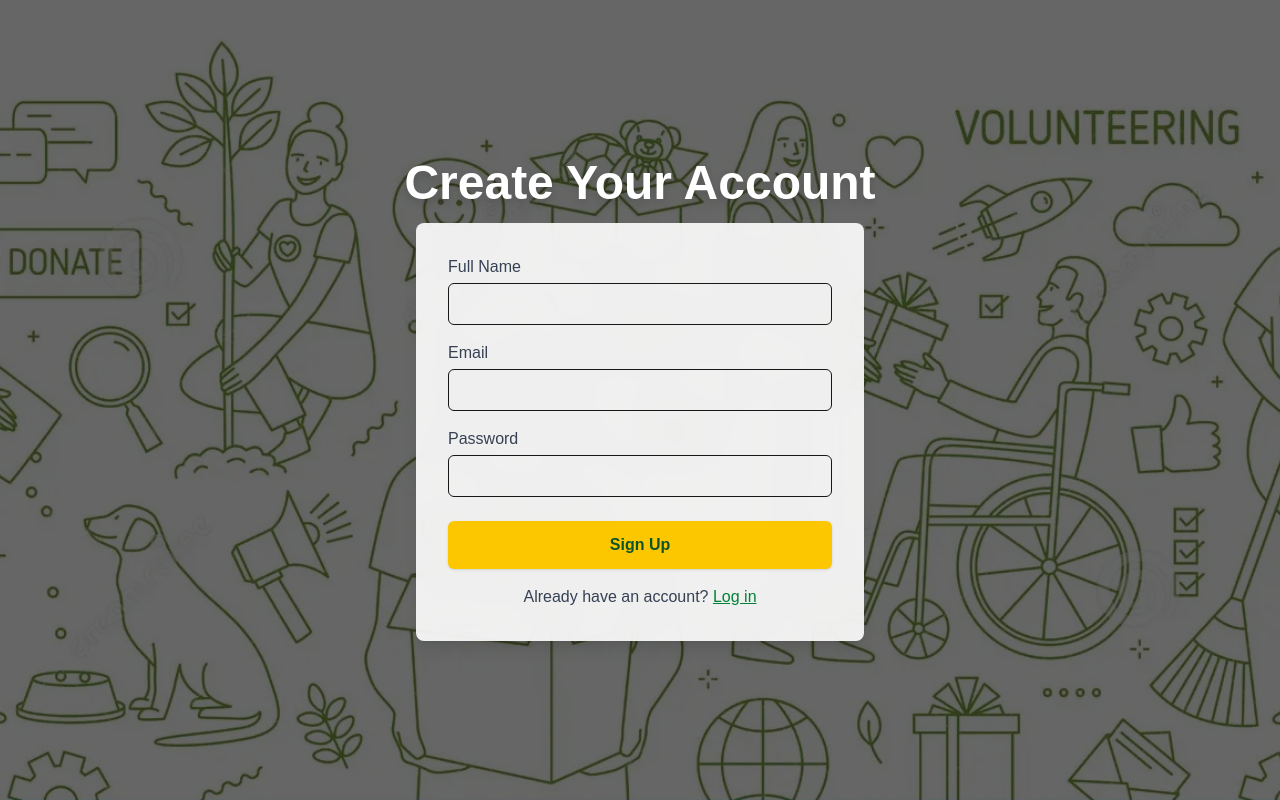
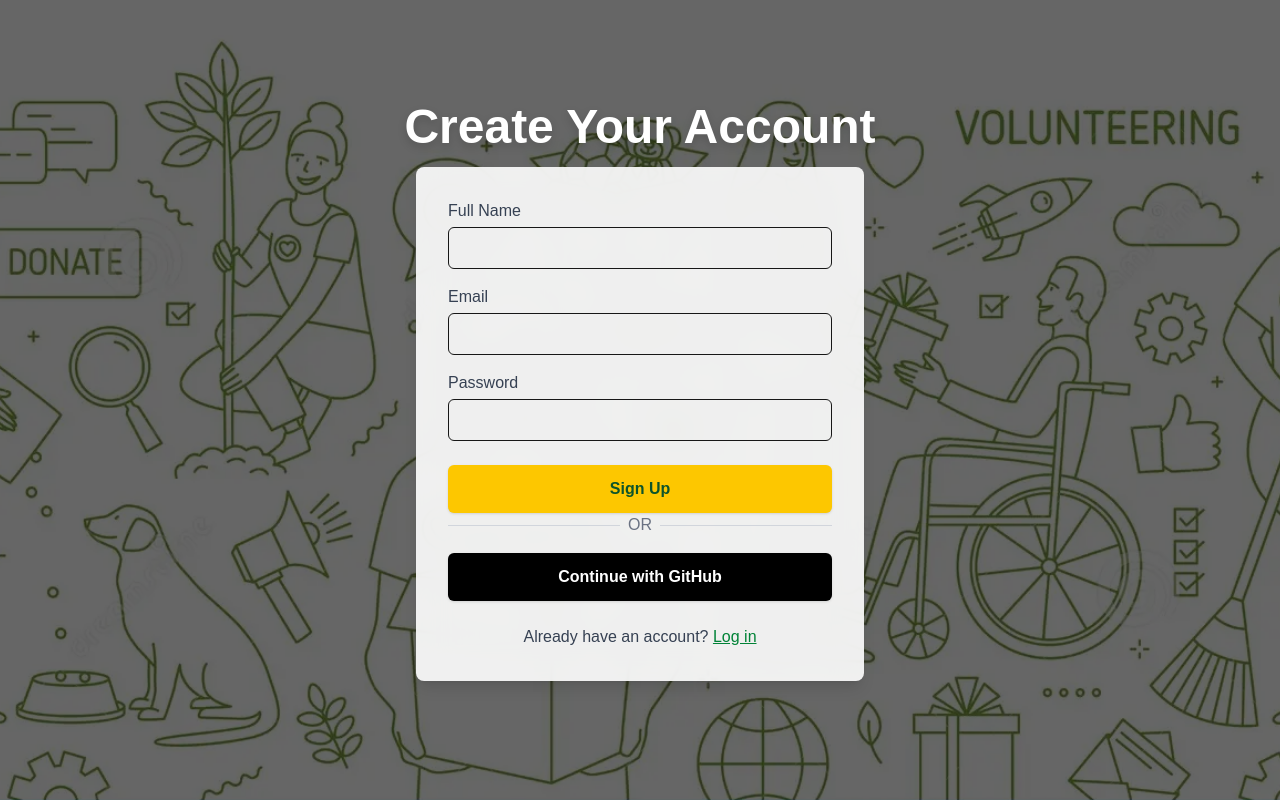
Before and after one commit to S-hussaini/cprg306-project, a Next.js app: page /signup in a window 1280 px wide. Built offline with nearby package versions, Linux system fonts and the light colour scheme; no server answers.

Commit message:
add the Github in Singup page and eddit the profile page

```diff
--- a/app/profile/page.js
+++ b/app/profile/page.js
@@ -37,7 +37,7 @@ export default function Profile() {
         const snap = await getDocs(q);
 
         if (!snap.empty) {
-          setProfileData(snap.docs[0].data()); // Take the first matching document
+          setProfileData(snap.docs[0].data());
         } else {
           console.log("No user document found for this email!");
         }
@@ -50,8 +50,7 @@ export default function Profile() {
 
     fetchProfile();
   }, [user]);
-
-  // Fetch volunteer tasks for user
+  // Fetch volunteer tasks
   useEffect(() => {
     if (!user) return;
 
@@ -104,7 +103,6 @@ export default function Profile() {
       <PageHeader />
 
       <div className="relative z-10 max-w-3xl mx-auto py-10">
-        {/* USER INFO */}
         <h1 className="text-3xl font-bold mb-6 text-gray-900">Profile Page</h1>
 
         <div className="bg-white p-6 rounded-2xl shadow-md mb-10">
@@ -129,19 +127,38 @@ export default function Profile() {
           </p>
 
           <p className="text-xl mb-4 text-gray-800">
-            <strong>Availability:</strong> {profileData?.availability || "No availability info"}
+            <strong>Availability:</strong>
+            <br />
+            {profileData?.availability && profileData.availability.length > 0 ? (
+              profileData.availability
+                .sort()
+                .map((dateStr) => {
+                  const date = new Date(dateStr);
+                  const weekday = date.toLocaleDateString("en-US", { weekday: "long" });
+                  const formattedDate = date.toLocaleDateString("en-US", {
+                    month: "2-digit",
+                    day: "2-digit",
+                    year: "numeric",
+                  });
+                  return (
+                    <span key={dateStr} className="block">
+                      {weekday}: {formattedDate}
+                    </span>
+                  );
+                })
+            ) : (
+              "No availability info"
+            )}
           </p>
 
           <div className="flex flex-wrap gap-4 mt-4">
             <Button text="Update Profile Details" onClick={() => router.push("/profile/editProfile")}>
-            Update Profile Details
+              Update Profile Details
             </Button>
           </div>
         </div>
 
-        {/* TASK SECTIONS */}
         <div className="space-y-10">
-          {/* UPCOMING TASKS */}
           <div className="bg-white p-6 rounded-2xl shadow-md mb-10">
             <h2 className="text-2xl font-bold text-gray-900 mb-4">Upcoming Volunteer Tasks</h2>
 
@@ -157,7 +174,7 @@ export default function Profile() {
                     <p className="text-gray-700">{task.description}</p>
                     <p className="text-gray-600 mt-1"><strong>Points:</strong> {task.points}</p>
                     <Button text="View Task" onClick={() => router.push(`/tasks/${task.id}`)}>
-                    View Detail
+                      View Detail
                     </Button>
                   </div>
                 ))}
@@ -165,7 +182,6 @@ export default function Profile() {
             )}
           </div>
 
-          {/* COMPLETED TASKS */}
           <div className="bg-white p-6 rounded-2xl shadow-md mb-10">
             <h2 className="text-2xl font-bold text-gray-900 mb-4">Completed Tasks</h2>
 
--- a/app/signup/page.js
+++ b/app/signup/page.js
@@ -4,8 +4,12 @@ import { useState } from "react";
 import Link from "next/link";
 import { useRouter } from "next/navigation";
 import { auth, db } from "../../lib/firebase";
-import { createUserWithEmailAndPassword } from "firebase/auth";
-import { doc, setDoc } from "firebase/firestore";
+import {
+  createUserWithEmailAndPassword,
+  GithubAuthProvider,
+  signInWithPopup,
+} from "firebase/auth";
+import { doc, getDoc, setDoc, serverTimestamp } from "firebase/firestore";
 
 export default function Signup() {
   const router = useRouter();
@@ -13,10 +17,13 @@ export default function Signup() {
   const [email, setEmail] = useState("");
   const [password, setPassword] = useState("");
   const [error, setError] = useState("");
+  const [loading, setLoading] = useState(false);
 
-  const handleSignup = async (e) => {
+  // Email / Password signup
+  const handleEmailSignup = async (e) => {
     e.preventDefault();
     setError("");
+    setLoading(true);
 
     try {
       const userCredential = await createUserWithEmailAndPassword(auth, email, password);
@@ -24,19 +31,56 @@ export default function Signup() {
 
       await setDoc(doc(db, "users", user.uid), {
         fullName,
-        email,
-        createdAt: new Date(),
+        email: user.email,
+        provider: "password",
+        createdAt: serverTimestamp(),
       });
 
-      router.push("/login");
+      router.push("/profile");
     } catch (err) {
       setError(err.message);
+    } finally {
+      setLoading(false);
+    }
+  };
+
+  // GitHub signup/login
+  const handleGithubSignup = async () => {
+    setError("");
+    setLoading(true);
+
+    try {
+      const provider = new GithubAuthProvider();
+      const result = await signInWithPopup(auth, provider);
+      const user = result.user;
+
+      // Check if Firestore user document exists
+      const userRef = doc(db, "users", user.uid);
+      const snap = await getDoc(userRef);
+
+      if (!snap.exists()) {
+        await setDoc(userRef, {
+          fullName: user.displayName || "",
+          email: user.email,
+          provider: "github",
+          createdAt: serverTimestamp(),
+        });
+      }
+
+      router.push("/profile");
+    } catch (err) {
+      setError(err.message);
+    } finally {
+      setLoading(false);
     }
   };
 
   return (
     <div className="relative min-h-screen">
-      <div className="absolute inset-0 bg-cover bg-center" style={{ backgroundImage: "url('/pic.png')" }} />
+      <div
+        className="absolute inset-0 bg-cover bg-center"
+        style={{ backgroundImage: "url('/pic.png')" }}
+      />
       <div className="absolute inset-0 bg-black/60"></div>
 
       <main className="relative z-10 flex flex-col items-center justify-center min-h-screen px-6">
@@ -44,9 +88,10 @@ export default function Signup() {
           Create Your Account
         </h1>
 
+        {/* EMAIL / PASSWORD FORM */}
         <form
-          onSubmit={handleSignup}
-          className="bg-white/90 backdrop-blur-lg p-8 rounded-lg shadow-lg w-full max-w-md text-left"
+          onSubmit={handleEmailSignup}
+          className="bg-white/90 backdrop-blur-lg p-8 rounded-lg shadow-lg w-full max-w-md text-left mb-4"
         >
           {error && <p className="text-red-600 mb-3">{error}</p>}
 
@@ -86,16 +131,32 @@ export default function Signup() {
           <button
             type="submit"
             className="w-full py-3 bg-yellow-400 text-green-900 font-semibold rounded-md shadow hover:opacity-95 transition"
+            disabled={loading}
           >
-            Sign Up
+            {loading ? "Signing Up..." : "Sign Up"}
           </button>
 
-          <p className="text-center text-gray-700 mt-4">
-            Already have an account?{" "}
-            <Link href="/login" className="text-green-700 underline">
-              Log in
-            </Link>
-          </p>
+          <div className="flex items-center w-full max-w-md mb-4">
+          <hr className="grow border-gray-300" />
+          <span className="px-2 text-gray-500">OR</span>
+          <hr className="grow border-gray-300" />
+        </div>
+
+        {/* GITHUB SIGNUP */}
+        <button
+          onClick={handleGithubSignup}
+          className="w-full max-w-md py-3 bg-black text-white font-semibold rounded-md shadow hover:opacity-95 transition mb-4"
+          disabled={loading}
+        >
+          {loading ? "Signing Up..." : "Continue with GitHub"}
+        </button>
+
+        <p className="text-center text-gray-700 pt-2">
+          Already have an account?{" "}
+          <Link href="/login" className="text-green-700 underline">
+            Log in
+          </Link>
+        </p>
         </form>
       </main>
     </div>
```
